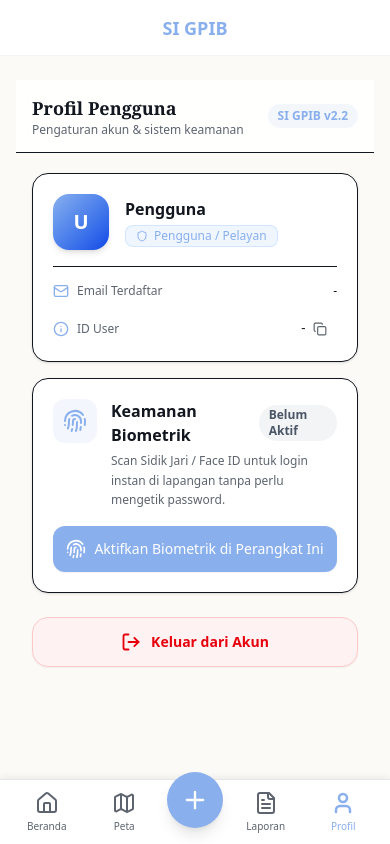
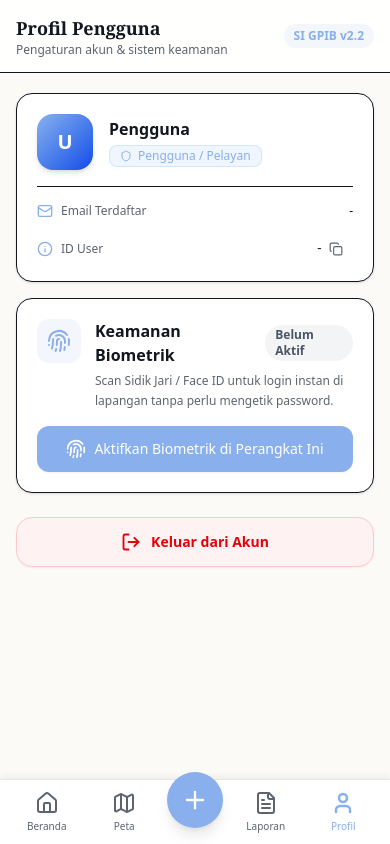
Before and after one commit to stolaputih-amanzero/si-gpib-v2, a Next.js app: page /dashboard/profil in a window 390 px wide. Built offline with nearby package versions, Linux system fonts and the light colour scheme; no server answers.

Commit message:
Remove duplicate mobile top bar and top padding gap above sticky page headers

```diff
--- a/src/app/(dashboard)/layout.tsx
+++ b/src/app/(dashboard)/layout.tsx
@@ -15,13 +15,8 @@ export default function DashboardLayout({
 
       {/* Main Content */}
       <div className="flex-1 flex flex-col h-full relative overflow-hidden">
-        {/* Mobile Header (optional if you want a top bar on mobile) */}
-        <div className="md:hidden h-14 border-b border-gray-100 flex items-center justify-center bg-surface-elevated z-10 flex-shrink-0">
-          <h1 className="font-bold text-brand-primary text-lg">SI GPIB</h1>
-        </div>
-
-        {/* Scrollable Content Area */}
-        <main className="flex-1 overflow-y-auto pb-20 md:pb-0 px-4 py-6 md:px-8">
+        {/* Scrollable Content Area - Flush on Mobile so sticky page headers fit seamlessly */}
+        <main className="flex-1 overflow-y-auto pb-20 md:pb-6 px-0 md:px-8">
           <div className="max-w-6xl mx-auto h-full">
             {children}
           </div>
```
Also changed, not shown: public/sw.js.
